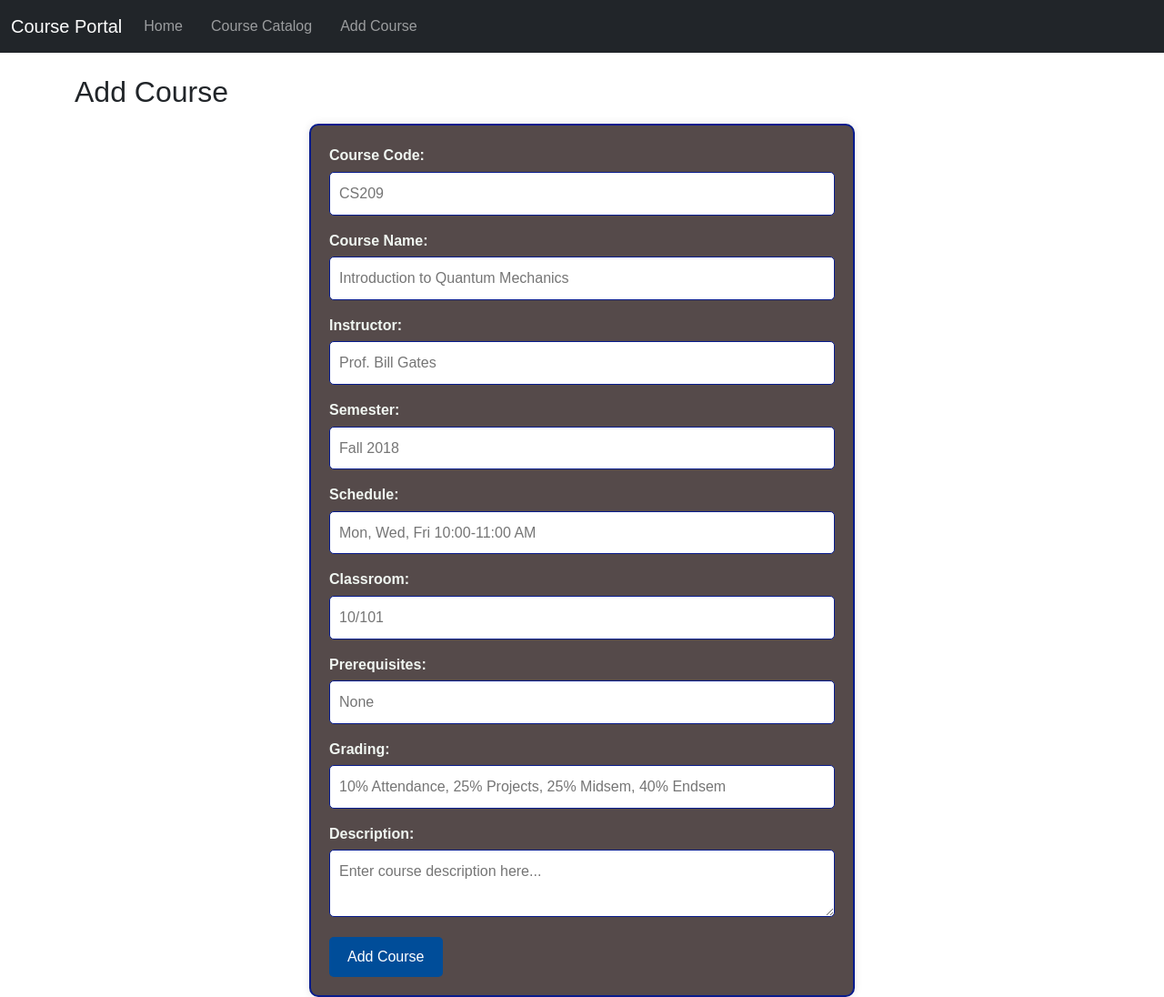
After one commit to Aryan-IIT/information_portal_cs203, a Flask app: page /add_course in a window 1280 px wide. The commit adds this page. Shown: the whole page at 91% size. Run offline with Flask 3, Linux system fonts and the light colour scheme; some libraries are stand-ins or nearby versions.

Commit message:
Built Add Course functionality

```diff
--- a/app.py
+++ b/app.py
@@ -6,7 +6,6 @@ from flask import Flask, render_template, request, redirect, url_for, flash
 app = Flask(__name__)
 app.secret_key = 'secret'
 COURSE_FILE = 'course_catalog.json'
-print()
 
 # Utility Functions
 def load_courses():
@@ -35,6 +34,29 @@ def course_catalog():
     courses = load_courses()
     return render_template('course_catalog.html', courses=courses)
 
+@app.route('/add_course', methods=['GET', 'POST'])
+def add_course():
+    if request.method == 'POST':
+        # Extract form data
+        course_data = {
+            "code": request.form['code'],
+            "name": request.form['name'],
+            "instructor": request.form['instructor'],
+            "semester": request.form['semester'],
+            "schedule": request.form['schedule'],
+            "classroom": request.form['classroom'],
+            "prerequisites": request.form.get('prerequisites', 'None'),
+            "grading": request.form['grading'],
+            "description": request.form['description']
+        }
+
+        # Save course data and provide feedback
+        save_courses(course_data)
+        flash(f"Course '{course_data['name']}' added successfully!", "success")
+        return redirect(url_for('course_catalog'))
+
+    return render_template('add_course.html')
+
 
 @app.route('/course/<code>')
 def course_details(code):
@@ -46,6 +68,5 @@ def course_details(code):
     return render_template('course_details.html', course=course)
 
 
-
 if __name__ == '__main__':
     app.run(debug=True)
--- a/static/css/style.css
+++ b/static/css/style.css
@@ -43,3 +43,56 @@ footer {
 .alert.error {
     color: red;
 }
+
+.course-form {
+    max-width: 600px;
+    margin: 0 auto;
+    padding: 20px;
+    background-color: #554a4a;
+    border: 2px solid #081c8d;
+    border-radius: 10px;
+    box-shadow: 0 0 10px rgba(0, 0, 0, 0.1);
+}
+
+.course-form label {
+    display: block;
+    font-weight: bold;
+    margin-bottom: 5px;
+    color: #f0f6f1;
+}
+
+.course-form .form-input,
+.course-form .form-textarea {
+    width: 100%;
+    padding: 10px;
+    margin-bottom: 15px;
+    border: 1px solid #081c8d;
+    border-radius: 5px;
+}
+
+.course-form .form-input:focus,
+.course-form .form-textarea:focus {
+    border-color: #4a5f74;
+    outline: none;
+}
+
+.course-form .form-textarea {
+    resize: vertical;
+    height: 100px;
+}
+
+.course-form .btn {
+    display: inline-block;
+    padding: 10px 20px;
+    background-color: #004d99;
+    color: #fff;
+    text-align: center;
+    border: none;
+    border-radius: 5px;
+    cursor: pointer;
+    font-size: 16px;
+}
+
+.course-form .btn:hover {
+    background-color: #3fa6bd;
+}
--- /dev/null
+++ b/templates/add_course.html
@@ -0,0 +1,44 @@
+{% extends "base.html" %}
+
+{% block content %}
+<h2>Add Course</h2>
+
+<!-- Course List -->
+<ul>
+    {% for course in courses %}
+        <li><a href="{{ url_for('course_details', code=course['code']) }}">{{ course.name }}</a> - {{ course.code }}</li>
+    {% endfor %}
+</ul>
+
+<!-- Course Adding Form -->
+<form action="{{ url_for('add_course') }}" method="POST" class="course-form">
+    <label for="code">Course Code:</label>
+    <input type="text" id="code" name="code" class="form-input" placeholder="CS209" required><br>
+
+    <label for="name">Course Name:</label>
+    <input type="text" id="name" name="name" class="form-input" placeholder="Introduction to Quantum Mechanics" required><br>
+
+    <label for="instructor">Instructor:</label>
+    <input type="text" id="instructor" name="instructor" class="form-input" placeholder="Prof. Bill Gates" required><br>
+
+    <label for="semester">Semester:</label>
+    <input type="text" id="semester" name="semester" class="form-input" placeholder="Fall 2018" required><br>
+
+    <label for="schedule">Schedule:</label>
+    <input type="text" id="schedule" name="schedule" class="form-input" placeholder="Mon, Wed, Fri 10:00-11:00 AM" required><br>
+
+    <label for="classroom">Classroom:</label>
+    <input type="text" id="classroom" name="classroom" class="form-input" placeholder="10/101" required><br>
+
+    <label for="prerequisites">Prerequisites:</label>
+    <input type="text" id="prerequisites" name="prerequisites" class="form-input" placeholder="None"><br>
+
+    <label for="grading">Grading:</label>
+    <input type="text" id="grading" name="grading" class="form-input" placeholder="10% Attendance, 25% Projects, 25% Midsem, 40% Endsem" required><br>
+
+    <label for="description">Description:</label>
+    <textarea id="description" name="description" class="form-input" placeholder="Enter course description here..." required></textarea><br>
+
+    <button type="submit" class="btn btn-primary btn-lg">Add Course</button>
+</form>
+{% endblock %}
--- a/templates/base.html
+++ b/templates/base.html
@@ -4,8 +4,13 @@
     <meta charset="UTF-8">
     <meta name="viewport" content="width=device-width, initial-scale=1.0">
     <title>{{ title if title else 'Course Information Portal' }}</title>
-    <link href="https://cdnjs.cloudflare.com/ajax/libs/bootstrap/5.1.3/css/bootstrap.min.css" rel="stylesheet">
-</head>
+        <!-- Link to Bootstrap CSS -->
+        <link href="https://cdnjs.cloudflare.com/ajax/libs/bootstrap/5.1.3/css/bootstrap.min.css" rel="stylesheet">
+
+        <!-- Link to your custom CSS file -->
+
+        <link rel="stylesheet" type="text/css" href="{{ url_for('static', filename='css/style.css') }}">
+    </head>
 <body>
     <nav class="navbar navbar-expand-lg navbar-dark bg-dark">
         <div class="container-fluid">
@@ -21,6 +26,10 @@
                     <li class="nav-item">
                         <a class="nav-link" href="{{ url_for('course_catalog') }}">Course Catalog</a>
                     </li>
+                    <li class="nav-item">
+                        <a class="nav-link" href="{{ url_for('add_course') }}">Add Course</a>
+                    </li>
+                    <!-- fix this here  -->
                 </ul>
             </div>
         </div>
--- a/templates/index.html
+++ b/templates/index.html
@@ -28,5 +28,11 @@
     <p class="text-center mt-4">
         <a href="{{ url_for('course_catalog') }}" class="btn btn-primary btn-lg">Explore the Course Catalog</a>
     </p>
+
+    <p class="text-center mt-4">
+        <a href="{{ url_for('add_course') }}" class="btn btn-primary btn-lg">Add courses to the Course Catalog</a>
+    </p>
+
 </div>
+
 {% endblock %}
```
Also changed, not shown: course_catalog.json (+12 -1 lines), templates/course_details.html (+10 -5 lines).
